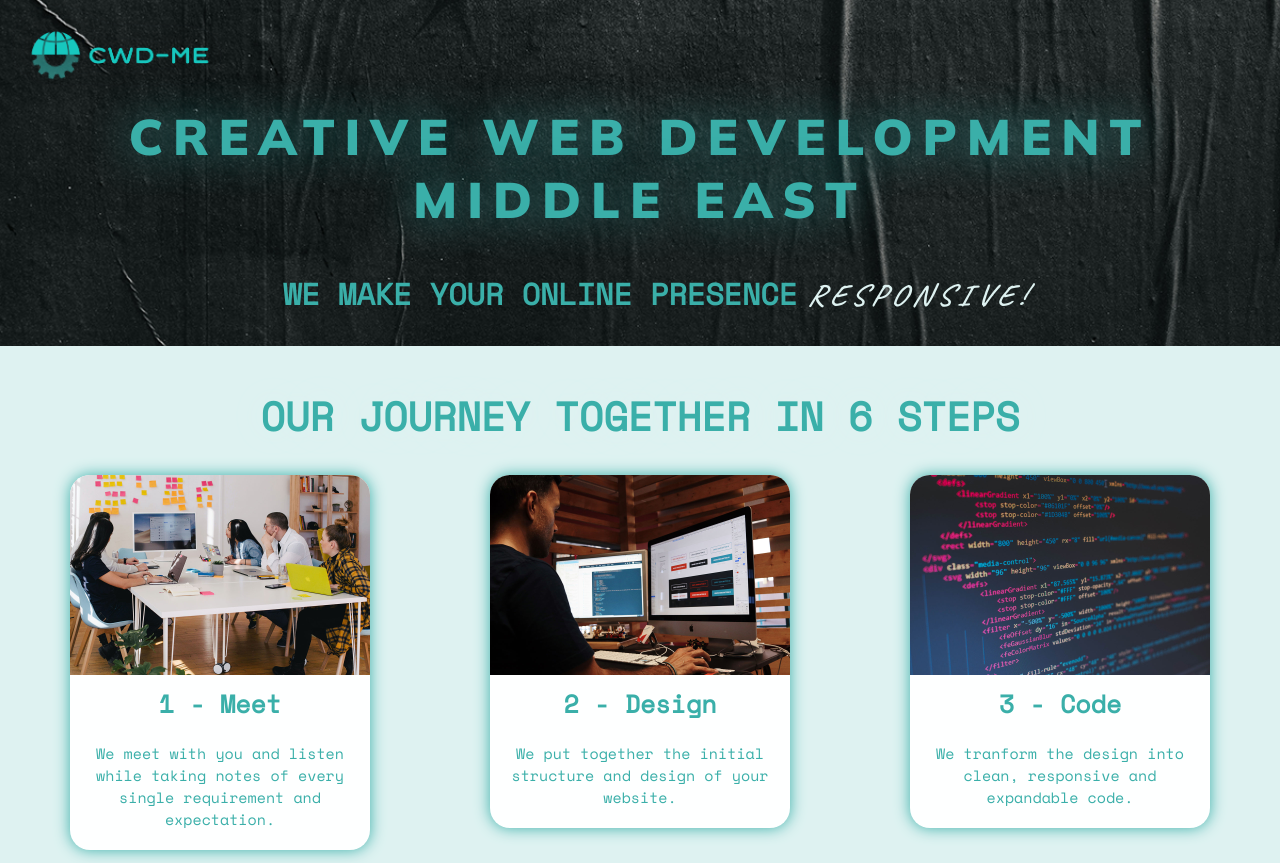
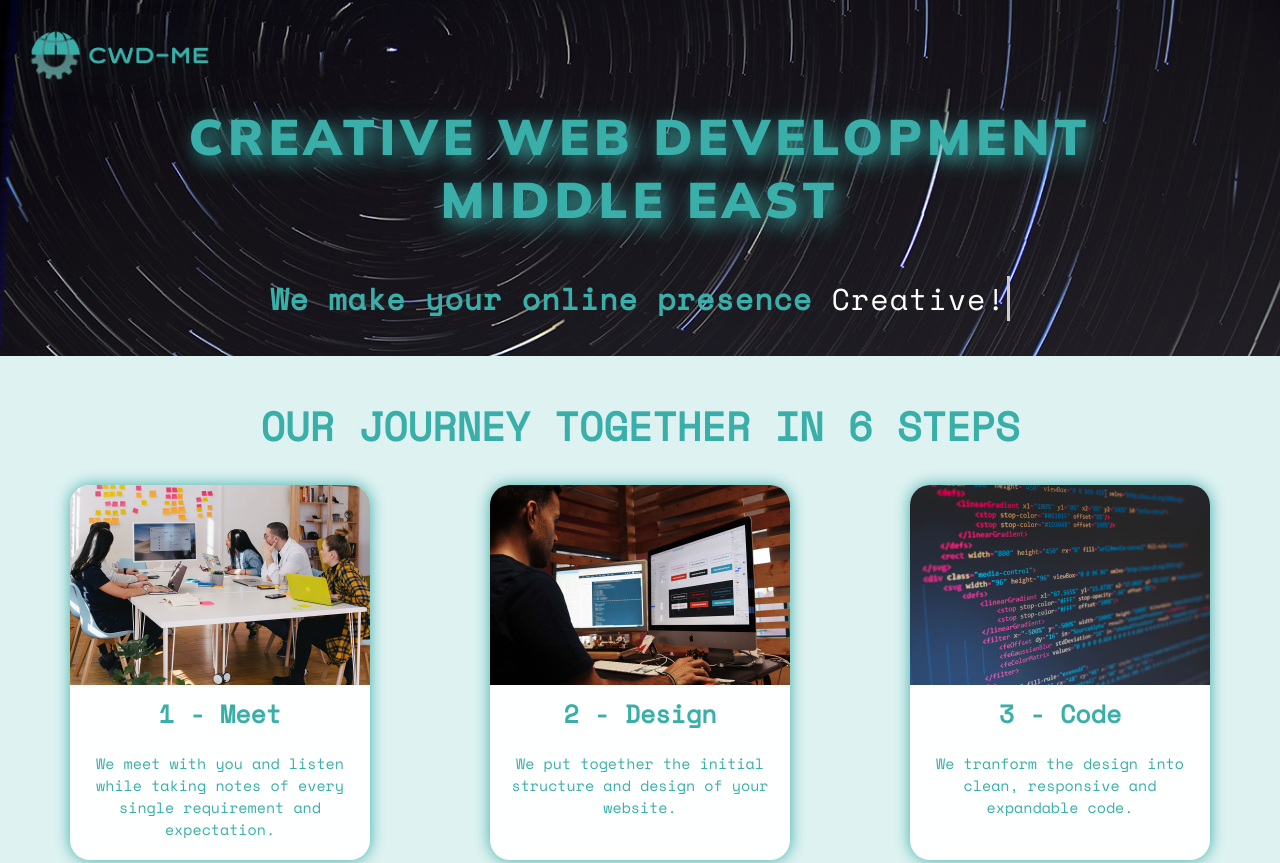
Before and after one commit to mokh-web-dev/cwdme.com-website-v1, a website built with Parcel: page index.html in a window 1280 px wide. Shown: the top 863 px of the page. Built offline with nearby package versions, Linux system fonts and the light colour scheme.

Commit message:
Many aesthetic changes.

```diff
--- a/index.html
+++ b/index.html
@@ -37,6 +37,8 @@
       href="img/favicon.png"
     />
 
+    <script defer src="script.js"></script>
+
     <title>Creative Web Development - Middle East</title>
   </head>
   <body>
@@ -57,8 +59,10 @@
         Creative Web Development<br />Middle East
       </h1>
       <div class="presence">
-        <p class="presence__p">We make your online presence</p>
-        <div class="word-div"><span class="word"></span></div>
+        <p class="presence__p">
+          We make your online presence <span class="typed-text"></span
+          ><span class="cursor">&nbsp;</span>
+        </p>
       </div>
     </section>
     <section class="steps-section">
@@ -207,7 +211,7 @@
                 class="form-input form-message"
                 placeholder="Enter your message here"
                 name="message"
-                maxlength="255"
+                maxlength="500"
               ></textarea>
             </div>
             <div class="contact-us__submit">
--- a/sass/_layout.scss
+++ b/sass/_layout.scss
@@ -7,7 +7,7 @@
   text-align: center;
   padding: 0;
   margin: 0;
-  background-image: url(../img/texture-bg.jpg);
+  background-image: url(../img/swirl-bg.jpg);
   background-size: cover;
   width: 100%;
   // height: 80vh;
@@ -22,7 +22,7 @@
     position: relative;
     width: 20rem;
     filter: drop-shadow(0 0 2rem $color-primary-darkest)
-      contrast(150%);
+      contrast(100%);
     z-index: 2;
   }
 
@@ -31,29 +31,21 @@
     top: -0.4rem;
     left: -2.1rem;
     width: 12rem;
-    opacity: 0.7;
+    filter: contrast(50%);
     z-index: 1;
     transform-origin: 5.6rem 4rem;
-    animation: rotate-bearing 2s infinite;
+    animation: rotate-bearing 4s infinite;
   }
   &__heading1 {
+    color: $color-primary;
     font-family: $font-heading;
     font-size: 5rem;
     font-weight: 900;
     margin: 1rem 4rem;
     text-transform: uppercase;
-    letter-spacing: 1rem;
+    letter-spacing: 0.5rem;
 
-    text-shadow: 0 0 4rem $color-primary-dark;
-
-    @include respond(tab-land) {
-    }
-
-    @include respond(tab-port) {
-    }
-
-    @include respond(phone) {
-    }
+    text-shadow: 6px 6px 2rem $color-primary;
   }
 }
 
@@ -61,67 +53,60 @@
   0% {
     transform: rotate(180deg);
   }
-  100% {
-    transform: rotate(-180deg);
+  50% {
+    transform: rotate(-360deg);
   }
 }
 
 .presence {
+  height: max-content;
+  padding: 3rem 0;
   display: flex;
   justify-content: center;
-  color: $color-primary;
-  text-transform: uppercase;
-  font-size: 3rem;
-  font-weight: 600;
-  margin: 3rem 0;
-  width: 100%;
-
-  @include respond(tab-land) {
-    font-size: 3rem;
-  }
-
-  @include respond(tab-port) {
-    flex-direction: column;
-    align-items: center;
-  }
-
-  @include respond(phone) {
-  }
+  align-items: center;
 }
 
-.word-div {
-  text-align: left;
-  width: 20rem;
+.presence p {
+  font-size: 3rem;
+  padding: 0.5rem;
+  font-weight: bold;
+  letter-spacing: 0.1rem;
+  text-align: center;
+  overflow: hidden;
 }
 
-.word::before {
-  content: '';
-  font-family: $font-word;
-  letter-spacing: 0.6rem;
-  color: $color-primary-light;
-  margin-left: 1rem;
-  font-style: italic;
-  animation: show 7s infinite;
+.presence p span.typed-text {
+  font-weight: normal;
+  color: white;
 }
 
-@keyframes show {
+.presence p span.cursor {
+  display: inline-block;
+  background-color: #ccc;
+  margin-left: 0.1rem;
+  width: 3px;
+  animation: blink 1s infinite;
+}
+
+.presence p span.cursor.typing {
+  animation: none;
+}
+
+@keyframes blink {
   0% {
-    content: ' Creative!';
+    background-color: #ccc;
   }
-  20% {
-    content: ' Unique!';
+  49% {
+    background-color: #ccc;
   }
-  40% {
-    content: ' Professional!';
+  50% {
+    background-color: transparent;
   }
-  60% {
-    content: ' Impactful!';
-  }
-  80% {
-    content: ' Responsive!';
+  99% {
+    background-color: transparent;
   }
   100% {
-    content: ' Creative!';
+    background-color: #ccc;
   }
 }
 
@@ -157,7 +142,7 @@
 .step {
   display: flex;
   flex-direction: column;
-  height: max-content;
+  height: 37.5rem;
   width: 30rem;
   margin: 2rem 0;
   background-color: $color-primary-lightest;
@@ -200,7 +185,7 @@
 // About Us Section
 
 .about-us {
-  padding: 1rem 5rem;
+  padding: 1rem 0;
 
   &__container {
     display: flex;
@@ -210,7 +195,7 @@
     margin: 0 auto;
     height: max-content;
     max-width: 120rem;
-    border-radius: 20px;
+    border-radius: 3px;
     overflow: hidden;
 
     & .bg-video {
@@ -403,12 +388,11 @@
 
 .footer {
   background-color: $color-primary-darkest;
-  padding: 1rem 3rem;
-  font-size: 1.8rem;
+  font-size: 1.3rem;
   text-align: center;
 
   &__logo-box {
-    margin-bottom: 1rem;
+    // margin-bottom: 1rem;
   }
 
   &__logo {
--- /dev/null
+++ b/script.js
@@ -0,0 +1,52 @@
+const typedTextSpan = document.querySelector('.typed-text');
+const cursorSpan = document.querySelector('.cursor');
+
+const textArray = [
+  'Creative!',
+  'Unique!',
+  'Professional!',
+  'Impactful!',
+  'Responsive!',
+];
+const typingDelay = 150;
+const erasingDelay = 100;
+const newTextDelay = 2000; // Delay between current and next text
+let textArrayIndex = 0;
+let charIndex = 0;
+
+function type() {
+  if (charIndex < textArray[textArrayIndex].length) {
+    if (!cursorSpan.classList.contains('typing'))
+      cursorSpan.classList.add('typing');
+    typedTextSpan.textContent +=
+      textArray[textArrayIndex].charAt(charIndex);
+    charIndex++;
+    setTimeout(type, typingDelay);
+  } else {
+    cursorSpan.classList.remove('typing');
+    setTimeout(erase, newTextDelay);
+  }
+}
+
+function erase() {
+  if (charIndex > 0) {
+    if (!cursorSpan.classList.contains('typing'))
+      cursorSpan.classList.add('typing');
+    typedTextSpan.textContent = textArray[textArrayIndex].substring(
+      0,
+      charIndex - 1
+    );
+    charIndex--;
+    setTimeout(erase, erasingDelay);
+  } else {
+    cursorSpan.classList.remove('typing');
+    textArrayIndex++;
+    if (textArrayIndex >= textArray.length) textArrayIndex = 0;
+    setTimeout(type, typingDelay + 1100);
+  }
+}
+
+document.addEventListener('DOMContentLoaded', function () {
+  // On DOM Load initiate the effect
+  if (textArray.length) setTimeout(type, newTextDelay + 250);
+});
```
Also changed, not shown: css/style.comp.css, css/style.css, css/style.prefix.css, img/swirl-bg.jpg (added).
